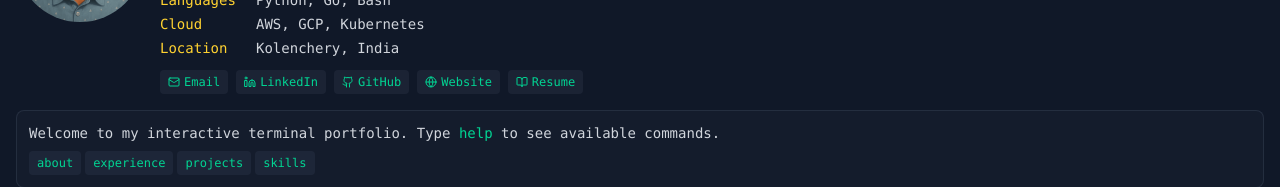
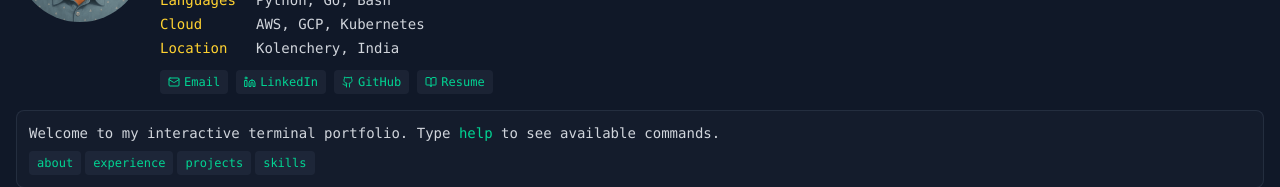
Before and after one commit to Toymakerftw/resume-terminal, a React (Vite) app: page / in a window 1280 px wide. Shown: the part 167-354 px from the top of the page. Built offline with nearby package versions, Linux system fonts and the light colour scheme.

Commit message:
Remove website link ...

```diff
--- a/src/App.jsx
+++ b/src/App.jsx
@@ -12,7 +12,6 @@ const socialLinks = [
   { name: 'email', url: 'mailto:mail.anandhraman@gmail.com', icon: Mail, label: 'Email' },
   { name: 'linkedin', url: 'https://linkedin.com/in/anandh-raman', icon: Linkedin, label: 'LinkedIn' },
   { name: 'github', url: 'https://github.com/toymakerftw', icon: Github, label: 'GitHub' },
-  { name: 'website', url: 'https://toymakerftw.github.io', icon: Globe, label: 'Website' },
   { name: 'resume', url: resumePdf, icon: BookOpen, label: 'Resume' }
 ];
 
```
